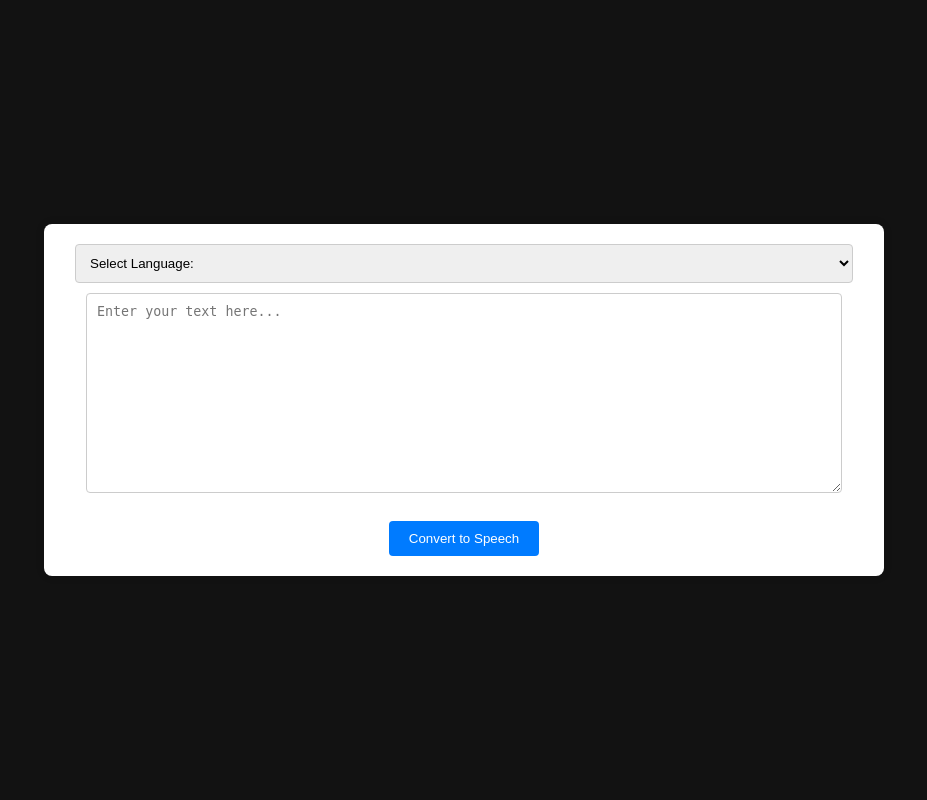
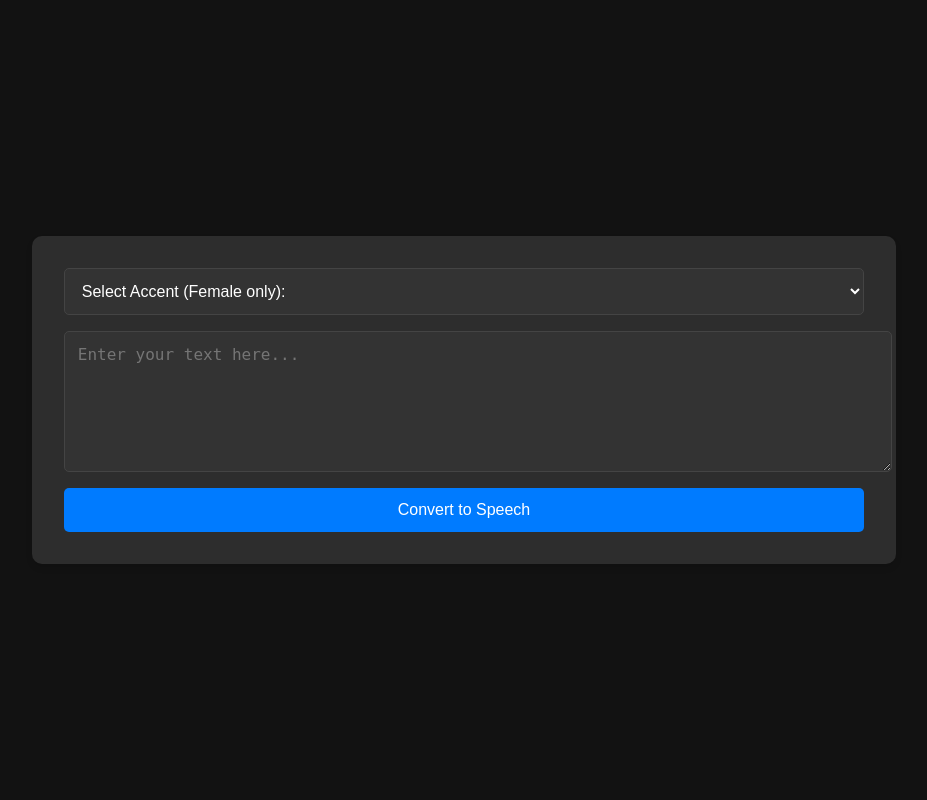
Before and after one commit to Kameonx/TTS, a Flask app: page / in a window 1280 px wide. Shown: the whole page, without its empty margins (176-1103 px from the left). Run offline with Flask 3, Linux system fonts and the light colour scheme; parts of the project's set-up code (start-up, migrations or seed data) failed here and were passed over.

Commit message:
downloads Update index.html
do people read this?

```diff
--- a/templates/index.html
+++ b/templates/index.html
@@ -9,100 +9,119 @@
             display: flex;
             justify-content: center;
             align-items: center;
-            height: 100vh;
+            min-height: 100vh;
             margin: 0;
             font-family: Arial, sans-serif;
-            transition: background-color 0.3s, color 0.3s;
+            background-color: #121212;
+            color: #fff;
         }
-        body.light-mode {
-            background-color: #f4f4f9;
-            color: #000; /* Black text in light mode */
-        }
-        body.dark-mode {
-            background-color: #121212;
-            color: #fff; /* White text in dark mode */
-        }
+
         .container {
-            background-color: #fff;
-            padding: 20px;
-            border-radius: 8px;
-            box-shadow: 0 0 10px rgba(0, 0, 0, 0.1);
-            text-align: center;
+            background-color: #2d2d2d;
+            padding: 2rem;
+            border-radius: 10px;
+            box-shadow: 0 4px 6px rgba(0, 0, 0, 0.1);
             width: 100%;
             max-width: 800px;
-            position: relative;
         }
+
         form {
             display: flex;
             flex-direction: column;
-            align-items: center;
+            gap: 1rem;
         }
-        textarea {
-            width: calc(100% - 44px); /* Double the size */
-            height: 200px; /* Double the size */
-            resize: vertical;
-            padding: 10px;
-            border: 1px solid #ccc;
-            border-radius: 4px;
-            margin-bottom: 10px;
-            box-sizing: border-box;
+
+        select, textarea {
+            width: 100%;
+            padding: 0.8rem;
+            border: 1px solid #444;
+            border-radius: 5px;
+            background-color: #333;
+            color: #fff;
+            font-size: 1rem;
         }
-        select {
-            width: calc(100% - 22px); /* Adjusted to fit within the container */
-            padding: 10px;
-            border: 1px solid #ccc;
-            border-radius: 4px;
-            margin-bottom: 10px;
-            box-sizing: border-box;
-        }
+
         input[type="submit"] {
             background-color: #007bff;
-            color: #fff;
+            color: white;
+            padding: 0.8rem 1.5rem;
             border: none;
-            padding: 10px 20px;
-            border-radius: 4px;
+            border-radius: 5px;
             cursor: pointer;
+            font-size: 1rem;
+            transition: background-color 0.3s;
         }
+
         input[type="submit"]:hover {
             background-color: #0056b3;
         }
+
+        .alert {
+            padding: 1rem;
+            margin-bottom: 1rem;
+            border-radius: 5px;
+        }
+
+        .alert-warning {
+            background-color: #fff3cd;
+            border-color: #ffeeba;
+            color: #856404;
+        }
+
+        .alert-error {
+            background-color: #f8d7da;
+            border-color: #f5c6cb;
+            color: #721c24;
+        }
+
         .warning {
-            color: red;
-            margin-bottom: 10px;
+            color: #ff4444;
+            display: none;
+            margin-bottom: 1rem;
         }
     </style>
 </head>
-<body class="dark-mode">
+<body>
     <div class="container">
-        <form id="ttsForm" action="/convert" method="post" onsubmit="return validateForm()">
+        {% with messages = get_flashed_messages(with_categories=true) %}
+            {% if messages %}
+                {% for category, message in messages %}
+                    <div class="alert alert-{{ category }}">
+                        {{ message }}
+                    </div>
+                {% endfor %}
+            {% endif %}
+        {% endwith %}
+
+        <form id="ttsForm" action="/convert" method="post" enctype="multipart/form-data" onsubmit="return validateForm()">
             <select name="lang" id="lang" required>
-                <option value="" disabled selected>Select Language:</option>
+                <option value="" disabled selected>Select Accent (Female only):</option>
                 {% for code, name in supported_languages.items() %}
                 <option value="{{ code }}">{{ name }}</option>
                 {% endfor %}
             </select>
-            <textarea name="text" placeholder="Enter your text here..."></textarea><br>
+
+            <textarea name="text" placeholder="Enter your text here..." rows="6"></textarea>
+
+            <div id="warning" class="warning">
+                Please enter some text to convert
+            </div>
+
             <input type="submit" value="Convert to Speech">
-            <div id="warning" class="warning" style="display:none;">Please enter some text to convert.</div>
         </form>
     </div>
 
     <script>
-        // Ensure the default mode is dark mode
-        const body = document.body;
-        body.classList.remove('light-mode');
-        body.classList.add('dark-mode');
+        function validateForm() {
+            const textInput = document.querySelector('textarea[name="text"]');
+            const warningDiv = document.getElementById('warning');
 
-        function validateForm() {
-            const text = document.getElementById('ttsForm').elements['text'].value;
-            const warningDiv = document.getElementById('warning');
-            if (text.trim() === '') {
+            if (!textInput.value.trim()) {
                 warningDiv.style.display = 'block';
-                return false; // Prevent form submission
-            } else {
-                warningDiv.style.display = 'none';
-                return true; // Allow form submission
+                return false;
             }
+            warningDiv.style.display = 'none';
+            return true;
         }
     </script>
 </body>
```
